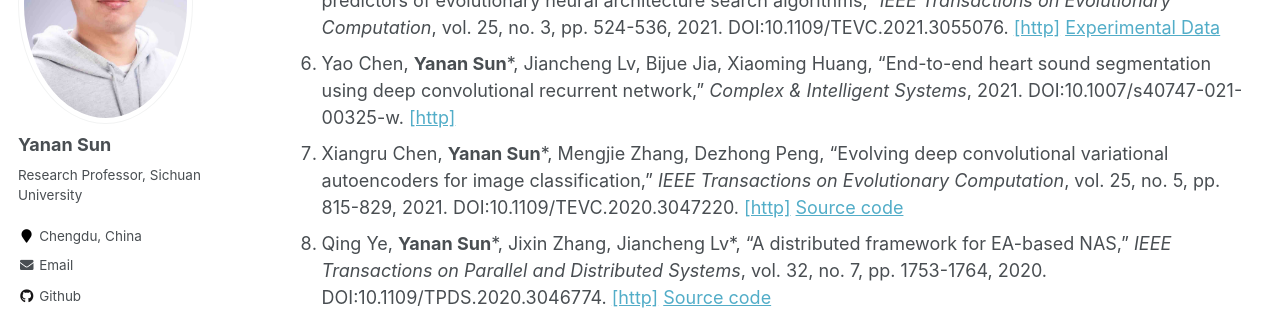
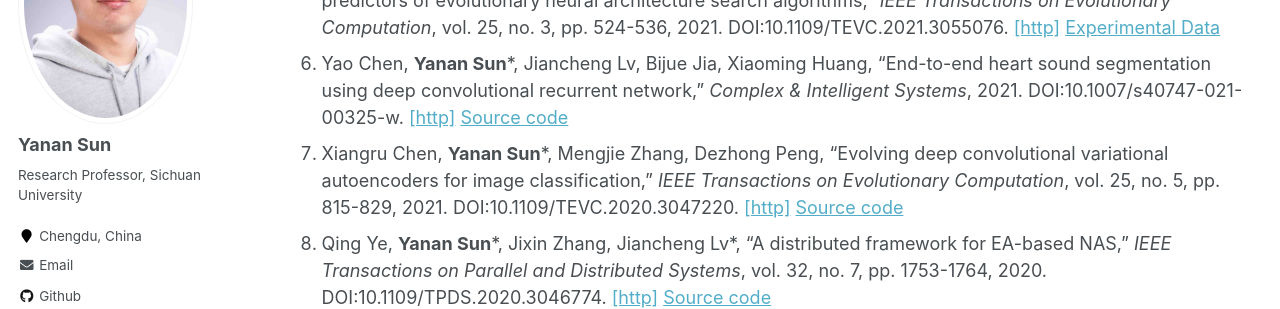
Before and after one commit to yn-sun/yn-sun.github.io, a Jekyll site: the page built from _pages/publications.md, in a window 1280 px wide and 900 px high, scrolled down 528 px. Shown: the part 153-462 px from the top of the window. Built offline with Jekyll 4.4.1, drawn with Linux system fonts in a browser that asks for light colours; comment, search, counter and statistics services are not loaded.

Commit message:
Update publications.md

```diff
--- a/_pages/publications.md
+++ b/_pages/publications.md
@@ -12,7 +12,7 @@
 3. Yunhong Gong, **Yanan Sun***, Dezhong Peng, Peng Chen, Zhongtai Yan, Ke Yang, "Analyze COVID-19 CT images based on evolutionary algorithm with dynamic searching space", Accepted by <i>Complex & Intelligent Systems</i>, vol. 7. no. 6, pp. 3195-3209, 2021. DOI:10.1007/s40747-021-00513-8. [[http]](https://link.springer.com/article/10.1007%2Fs40747-021-00513-8) [Source code](https://github.com/yh-gong/EAVLCOVID)
 4. Yuqiao Liu, **Yanan Sun***, Bing Xue, Mengjie Zhang, Gary Yen, Kay Chen Tan, "A survey on evolutionary neural architecture search," Accepted by <i>IEEE Transactions on Neural Networks and Learning Systems</i>, 2021. DOI:10.1109/TNNLS.2021.3100554. [[http]](https://ieeexplore.ieee.org/abstract/document/9508774)
 5. **Yanan Sun**, Xian Sun, Yuhan Fang, Gary G. Yen, Yuqiao Liu, "A novel training protocol for performance predictors of evolutionary neural architecture search algorithms," <i>IEEE Transactions on Evolutionary Computation</i>, vol. 25, no. 3, pp. 524-536, 2021. DOI:10.1109/TEVC.2021.3055076. [[http]](https://ieeexplore.ieee.org/document/9336721) [Experimental Data](https://github.com/yn-sun/PRI)
-6. Yao Chen, **Yanan Sun***, Jiancheng Lv, Bijue Jia, Xiaoming Huang, "End-to-end heart sound segmentation using deep convolutional recurrent network," <i>Complex & Intelligent Systems</i>, 2021. DOI:10.1007/s40747-021-00325-w. [[http]](https://link.springer.com/article/10.1007/s40747-021-00325-w)
+6. Yao Chen, **Yanan Sun***, Jiancheng Lv, Bijue Jia, Xiaoming Huang, "End-to-end heart sound segmentation using deep convolutional recurrent network," <i>Complex & Intelligent Systems</i>, 2021. DOI:10.1007/s40747-021-00325-w. [[http]](https://link.springer.com/article/10.1007/s40747-021-00325-w) [Source code](https://github.com/yn-sun/paper_source_code/tree/main/CLSTM)
 7. Xiangru Chen, **Yanan Sun***, Mengjie Zhang, Dezhong Peng, "Evolving deep convolutional variational autoencoders for image classification," <i>IEEE Transactions on Evolutionary Computation</i>, vol. 25, no. 5, pp. 815-829, 2021. DOI:10.1109/TEVC.2020.3047220. [[http]](https://ieeexplore.ieee.org/document/9306892) [Source code](https://github.com/yn-sun/evovae)
 8. Qing Ye, **Yanan Sun**\*, Jixin Zhang, Jiancheng Lv\*, "A distributed framework for EA-based NAS," <i>IEEE Transactions on Parallel and Distributed Systems</i>, vol. 32, no. 7, pp. 1753-1764, 2020. DOI:10.1109/TPDS.2020.3046774. [[http]](https://ieeexplore.ieee.org/document/9305984) [Source code](https://github.com/Fuyeking/Distributed-EA-based-NAS)
 9. Yao Chen, Jiancheng Lv, **Yanan Sun**, Bijue Jia, "Heart sound segmentation via duration long–short term memory neural network," <i>Applied Soft Computing</i>, vol. 95, pp. 106540, 2020. DOI:10.1016/j.asoc.2020.106540. [[http]](https://www.sciencedirect.com/science/article/abs/pii/S1568494620304798) [Source code](https://github.com/yn-sun/paper_source_code/tree/main/Duration_LSTM)
```
